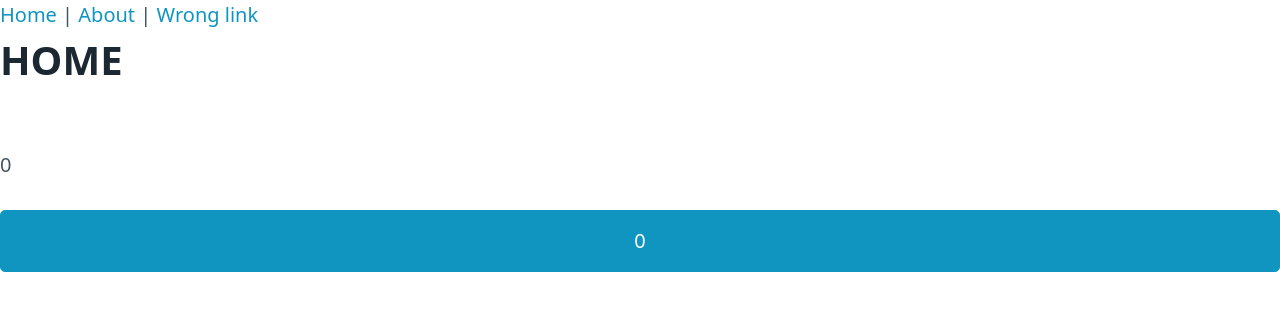
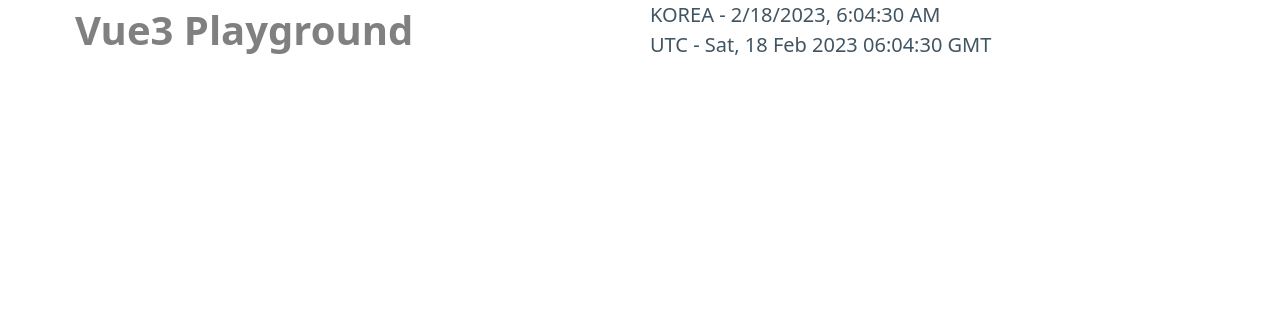
Before and after one commit to kenux196/learn-vue3, a Vue app: page / in a window 1280 px wide. Shown: the top 310 px of the page. Built offline with nearby package versions, Linux system fonts and the light colour scheme.

Commit message:
Add playground app.vue

```diff
--- a/src/main.js
+++ b/src/main.js
@@ -14,6 +14,7 @@ import './assets/pico.min.css';
 // import App from './test/Learn11.vue';
 // import App from './test/Learn12.vue';
 // import App from './test/Learn13.vue';
-import App from './test/Router.vue';
+// import App from './test/Router.vue';
+import App from './try/App.vue';
 
 createApp(App).mount('#app');
--- /dev/null
+++ b/src/try/App.vue
@@ -0,0 +1,21 @@
+<script setup>
+const today = new Date();
+</script>
+
+<template>
+  <main class="container">
+    <div class="grid">
+      <h1 class="page-title">Vue3 Playground</h1>
+      <p>
+        KOREA - {{ today.toLocaleString() }}<br />
+        UTC - {{ today.toUTCString() }}
+      </p>
+    </div>
+  </main>
+</template>
+
+<style scoped>
+.page-title {
+  color: gray;
+}
+</style>
```
